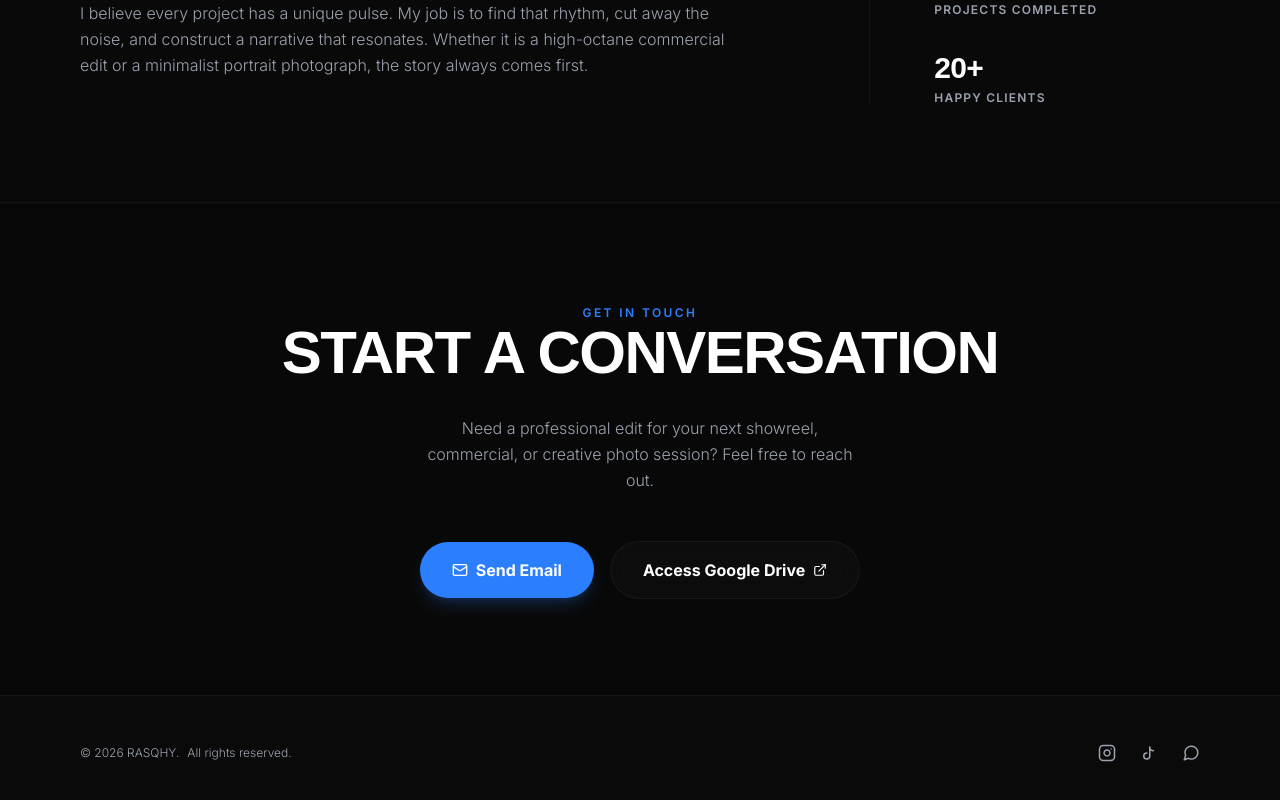
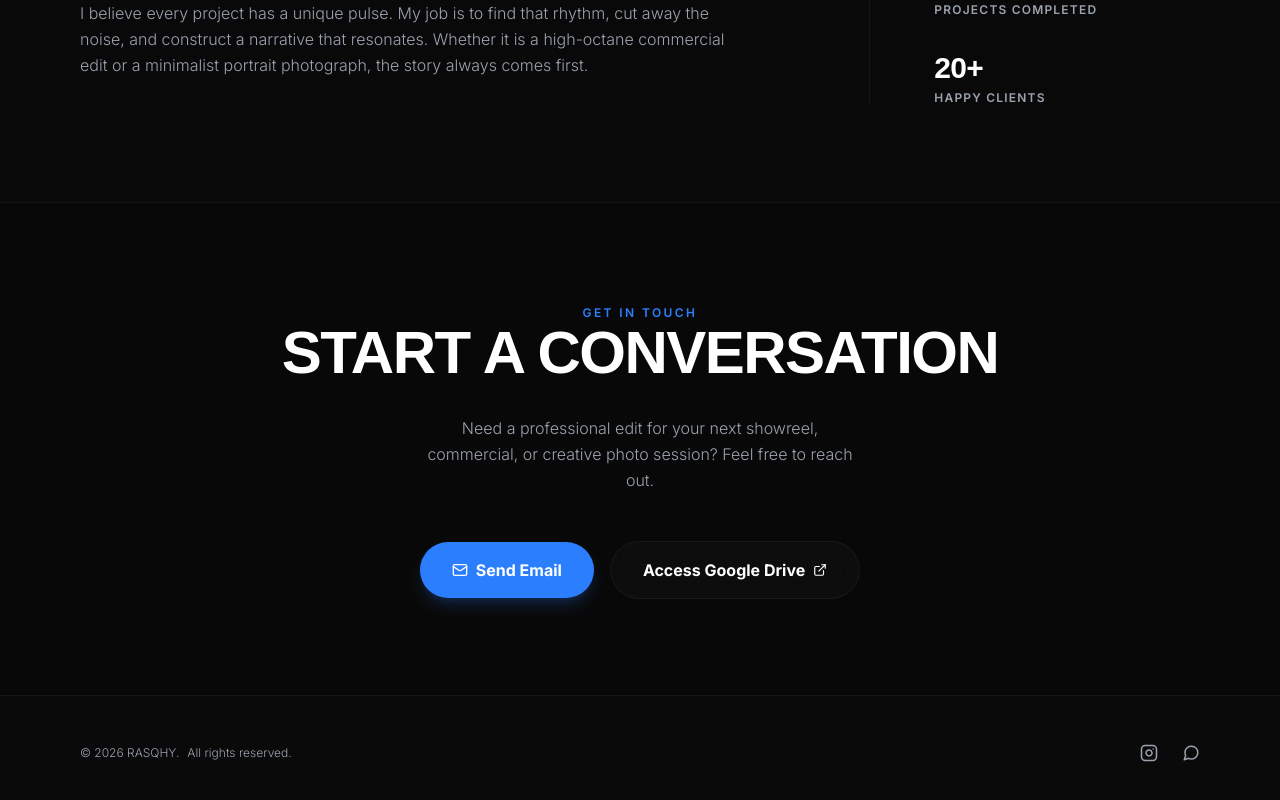
Before and after one commit to Arman1862/portofolio-rashqy, a React (Vite) app: page / in a window 1280 px wide. Shown: the part 1508-2308 px from the top of the page. Built offline with nearby package versions, Linux system fonts and the light colour scheme; a web font is replaced by a local one.

Commit message:
feat: adjust contact email to nurielrasqhy@gmail.com and remove TikTok link

```diff
--- a/src/App.tsx
+++ b/src/App.tsx
@@ -64,7 +64,7 @@ export default function App() {
           {/* Action / Menu Trigger */}
           <div className="flex items-center gap-2">
             <a
-              href="mailto:rasqhy@example.com"
+              href="mailto:nurielrasqhy@gmail.com"
               className="flex items-center gap-2 px-4 py-1.5 md:px-5 md:py-2 rounded-full text-[10px] font-bold font-sans glass-panel glass-panel-hover border border-white/5 text-white hover:scale-105 active:scale-95 transition-all duration-300"
             >
               LET'S TALK
@@ -159,17 +159,6 @@ export default function App() {
             <Instagram size={18} />
           </a>
           <a
-            href="https://www.tiktok.com/@sky_qhy"
-            target="_blank"
-            rel="noreferrer"
-            className="text-muted-foreground hover:text-white transition-colors duration-300"
-            title="TikTok"
-          >
-            <svg viewBox="0 0 24 24" width="18" height="18" fill="none" stroke="currentColor" strokeWidth="2" strokeLinecap="round" strokeLinejoin="round">
-              <path d="M9 12a4 4 0 1 0 4 4V4a5 5 0 0 0 5 5" />
-            </svg>
-          </a>
-          <a
             href="https://wa.me/62881010316931"
             target="_blank"
             rel="noreferrer"
--- a/src/pages/Home.tsx
+++ b/src/pages/Home.tsx
@@ -87,7 +87,7 @@ export default function Home() {
 
           <div className="flex flex-col sm:flex-row items-center justify-center gap-4 pt-4">
             <a
-              href="mailto:rasqhy@example.com"
+              href="mailto:nurielrasqhy@gmail.com"
               className="flex items-center justify-center gap-2 w-full sm:w-auto px-8 py-4 rounded-full bg-blue-500 text-white font-bold font-sans shadow-lg shadow-blue-500/20 hover:bg-blue-600 transition-all duration-300 cursor-pointer"
             >
               <Mail size={16} />
```
